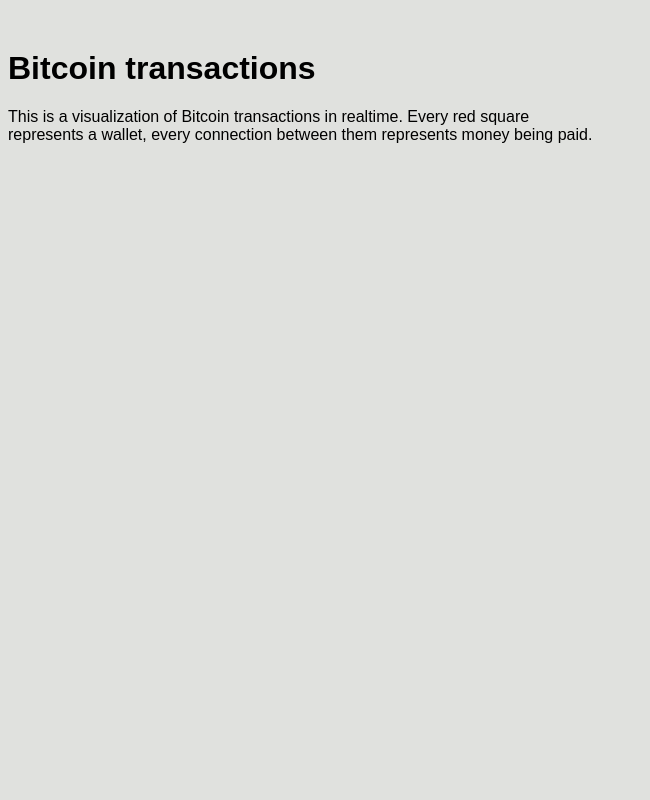
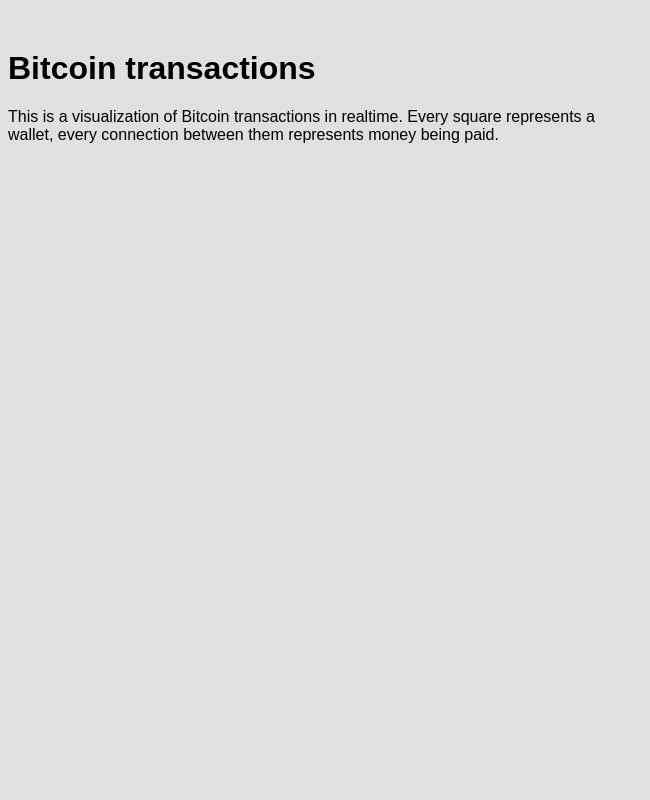
Before and after one commit to rensverschuren/bitcoin-visualization, a plain HTML site: page index.html in a window 1280 px wide. Shown: the top 800 px of the page, without its empty margins (0-650 px from the left). Drawn offline with nearby package versions, Linux system fonts and the light colour scheme; a web font is replaced by a local one.

Commit message:
Fixed typo

```diff
--- a/index.html
+++ b/index.html
@@ -14,7 +14,7 @@
 <body>
 	<div class="container">
 		<h1>Bitcoin transactions</h1>
-		<p>This is a visualization of Bitcoin transactions in realtime. Every red square represents a wallet, every connection between them represents money being paid.</p>
+		<p>This is a visualization of Bitcoin transactions in realtime. Every square represents a wallet, every connection between them represents money being paid.</p>
 		<canvas id="viewport" width="1280" height="720"></canvas>
 		<p>View transactions with a value higher than:</p>
 		<div class="slider"></div>
```
